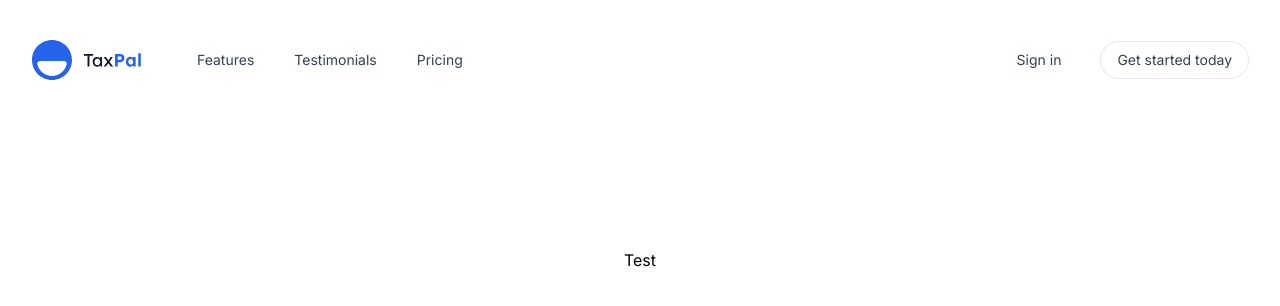
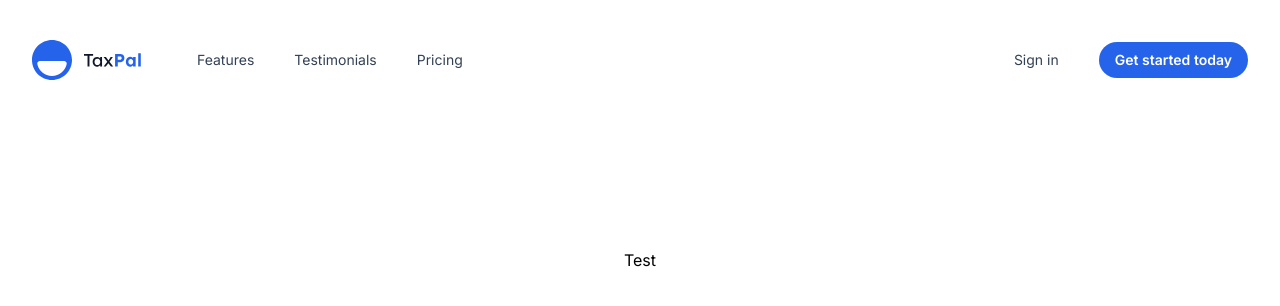
Before and after one commit to alekspanteli/salient-next-js-temp, a Next.js app: page / in a window 1280 px wide. Shown: the top 306 px of the page. Built offline with nearby package versions, Linux system fonts and the light colour scheme.

Commit message:
add attrs btn

```diff
--- a/components/Header.jsx
+++ b/components/Header.jsx
@@ -38,7 +38,7 @@ export default function Header() {
                             <div className="hidden md:block">
                                 <NavLink href="/login">Sign in</NavLink>
                             </div>
-                            <Button href="/register">
+                            <Button href="/register" color="blue" variant="solid">
                                 <span>
                                     Get started <span className="hidden lg:inline">today</span>
                                 </span>
```
